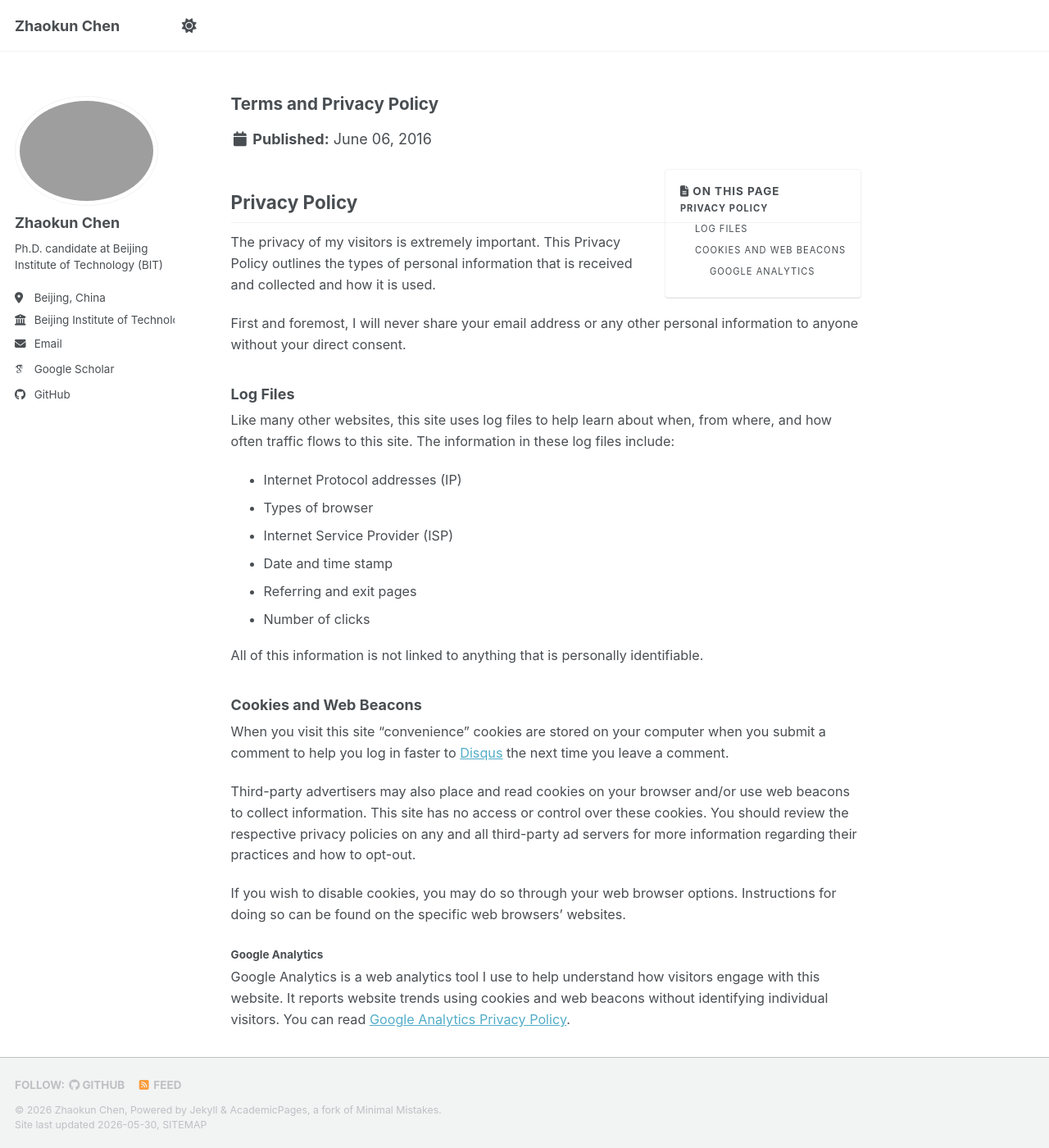
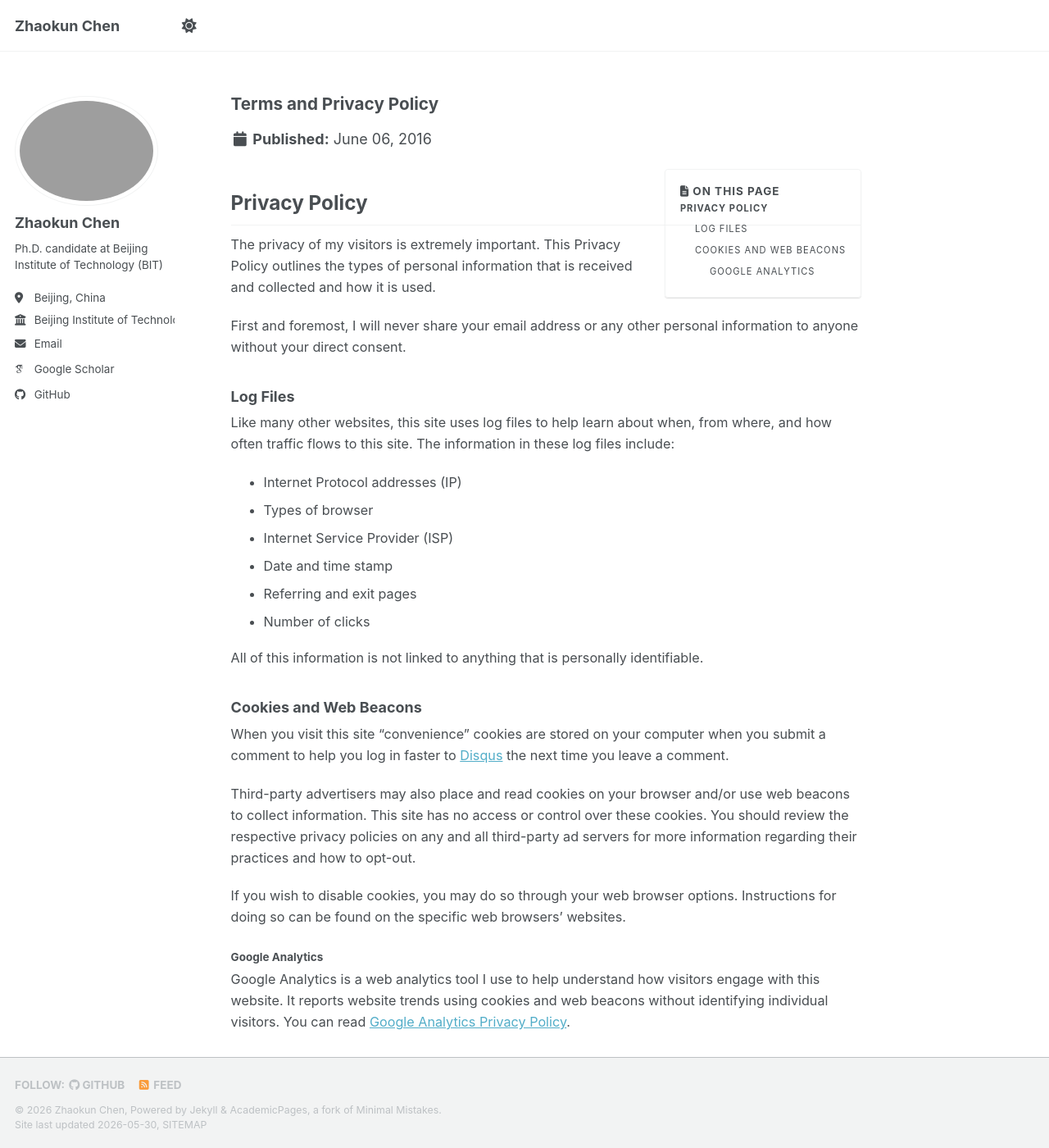
Before and after one commit to zhaokun-bit/zhaokun-bit.github.io, a Jekyll site: the page built from _pages/terms.md, in a window 1280 px wide and 1400 px high. Shown: the whole window at 82% size. Built offline with Jekyll 4.4.1, drawn with Linux system fonts in a browser that asks for light colours; some web fonts are replaced; a script bundle is joined from its source files by our own code; library files that are not in the unit come from our copies.

Commit message:
Update main.scss

```diff
--- a/assets/css/main.scss
+++ b/assets/css/main.scss
@@ -62,7 +62,7 @@ h2,
 .page__content h2,
 #main h2,
 .archive__subtitle {
-  font-size: 1.25rem !important; /* 👈 这里的 1.25rem 是普通的 h2 样式 */
+  font-size: 1.35rem !important; /* 👈 这里的 1.25rem 是普通的 h2 样式 */
   margin-top: 1.5rem !important;
   margin-bottom: 0.6rem !important;
   font-weight: bold !important;
```
